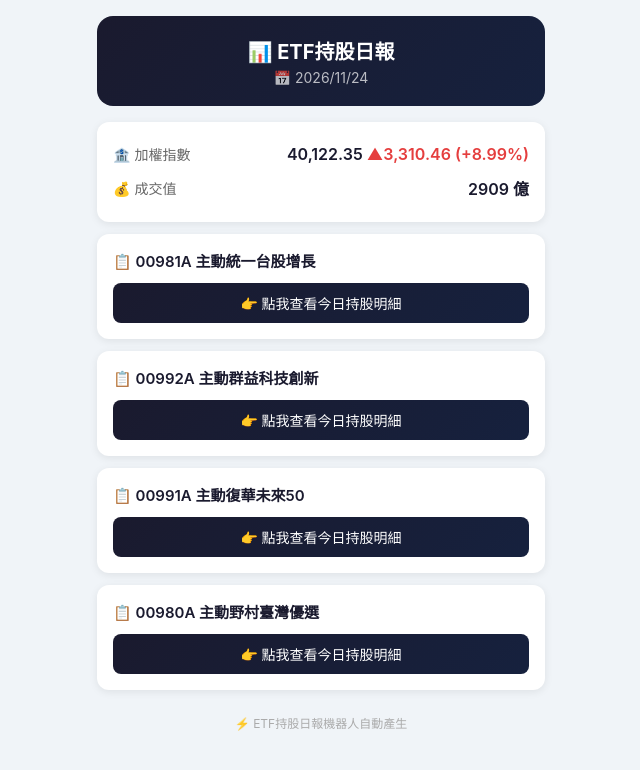
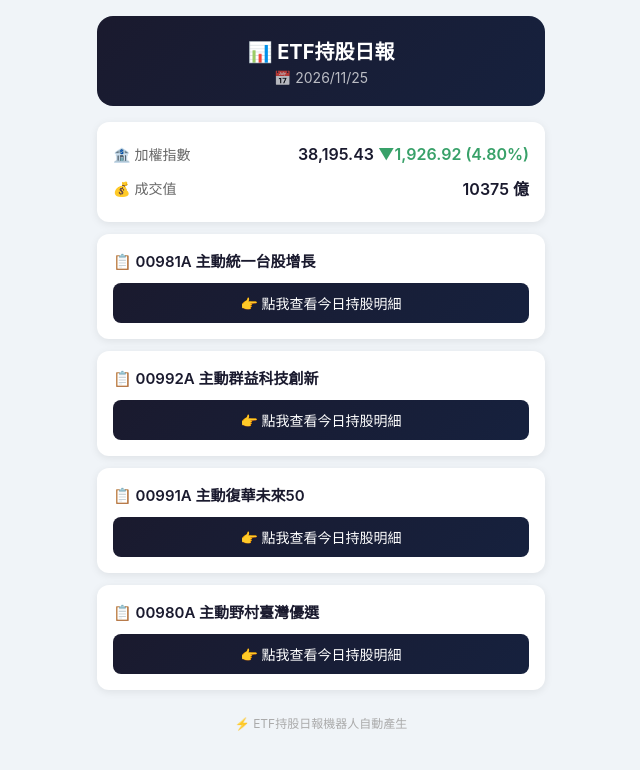
Before and after one commit to s151933220251-del/taiwan-stock-bot, a plain HTML site: page index.html in a window 1280 px wide. Shown: the whole page, without its empty margins (319-959 px from the left). Drawn offline with Linux system fonts and the light colour scheme.

Commit message:
deploy: 808bed165e23e7fcb5117f8925f1eddbd18cdfbd

```diff
--- a/index.html
+++ b/index.html
@@ -154,17 +154,17 @@
 <body>
   <div class="header">
     <h1>📊 ETF持股日報</h1>
-    <div class="date">📅 2026/11/24</div>
+    <div class="date">📅 2026/11/25</div>
   </div>
 
         <div class="market-card">
             <div class="market-row">
                 <span class="market-label">🏦 加權指數</span>
-                <span class="market-value">40,122.35 <span class="up">▲3,310.46 (+8.99%)</span></span>
+                <span class="market-value">38,195.43 <span class="down">▼1,926.92 (4.80%)</span></span>
             </div>
             <div class="market-row">
                 <span class="market-label">💰 成交值</span>
-                <span class="market-value">2909 億</span>
+                <span class="market-value">10375 億</span>
             </div>
         </div>
 
```
